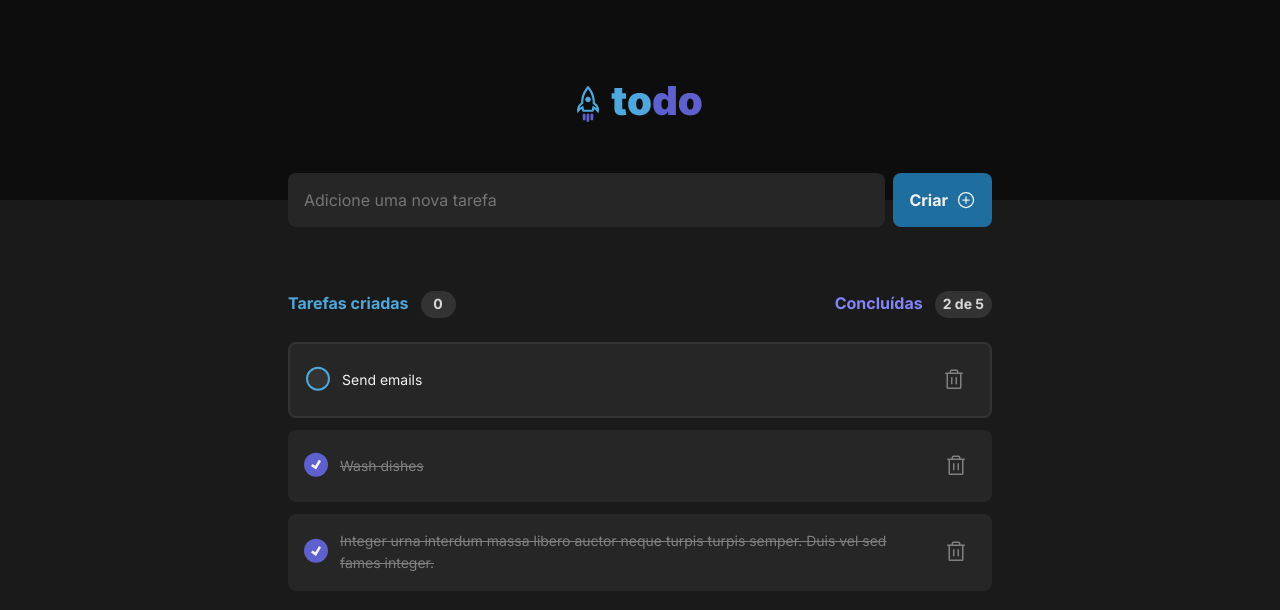
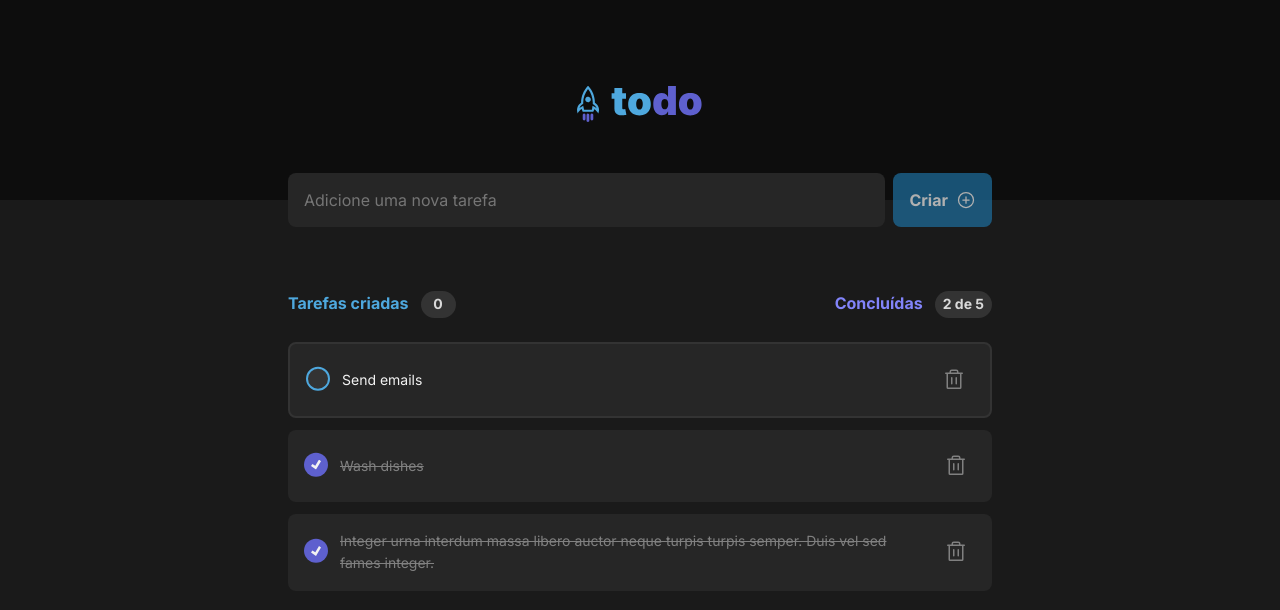
Before and after one commit to rodrigo98rm/todo-app, a React (Vite) app: page / in a window 1280 px wide. Shown: the top 610 px of the page. Built offline with nearby package versions, Linux system fonts and the light colour scheme.

Commit message:
Add tasks to the list

```diff
--- a/src/App.tsx
+++ b/src/App.tsx
@@ -3,13 +3,48 @@ import './global.css';
 import { Header } from './components/Header';
 import { CreateTask } from './components/CreateTask';
 import { TaskList } from './components/TaskList';
+import { useState } from 'react';
+
+export interface Task {
+  description: string;
+  done: boolean;
+}
+
+const tasksMock: Task[] = [
+  {
+    description: 'Send emails',
+    done: false,
+  },
+  {
+    description: 'Wash dishes',
+    done: true,
+  },
+  {
+    description:
+      'Integer urna interdum massa libero auctor neque turpis turpis semper. Duis vel sed fames integer.',
+    done: true,
+  },
+];
 
 function App() {
+  const [tasks, setTasks] = useState(tasksMock);
+
+  function addTask(description: string) {
+    const newTask = {
+      description,
+      done: false,
+    };
+
+    setTasks((oldTasks) => {
+      return [newTask, ...oldTasks];
+    });
+  }
+
   return (
     <div className={styles.container}>
       <Header />
-      <CreateTask />
-      <TaskList />
+      <CreateTask addTask={addTask} />
+      <TaskList tasks={tasks} />
     </div>
   );
 }
--- a/src/components/CreateTask/index.tsx
+++ b/src/components/CreateTask/index.tsx
@@ -1,11 +1,42 @@
 import { PlusCircle } from '@phosphor-icons/react';
 import styles from './styles.module.css';
+import { ChangeEvent, FormEvent, useState } from 'react';
 
-export function CreateTask() {
+interface CreateTaskProps {
+  addTask: (description: string) => void;
+}
+
+export function CreateTask({ addTask }: CreateTaskProps) {
+  const [description, setDescription] = useState('');
+
+  function handleDescriptionChange(e: ChangeEvent<HTMLTextAreaElement>) {
+    setDescription(e.target.value);
+  }
+
+  function handleCreateTask(e: FormEvent) {
+    e.preventDefault();
+
+    addTask(description);
+
+    setDescription('');
+  }
+
+  const isNewTaskEmpty = !description;
+
   return (
-    <form className={styles.container}>
-      <textarea placeholder="Adicione uma nova tarefa"></textarea>
-      <button>
+    <form
+      className={styles.container}
+      onSubmit={(e) => {
+        handleCreateTask(e);
+      }}
+    >
+      <textarea
+        placeholder="Adicione uma nova tarefa"
+        onChange={handleDescriptionChange}
+        value={description}
+        required
+      ></textarea>
+      <button type="submit" disabled={isNewTaskEmpty}>
         Criar <PlusCircle size={20} />
       </button>
     </form>
--- a/src/components/CreateTask/styles.module.css
+++ b/src/components/CreateTask/styles.module.css
@@ -46,7 +46,12 @@
     font-weight: bold;
 }
 
-.container button:hover {
+.container button:not(:disabled):hover {
     background: var(--blue);
     transition: background-color 0.2s;
 }
+
+.container button:disabled {
+    opacity: 0.7;
+    cursor: not-allowed;
+}
--- a/src/components/TaskList/index.tsx
+++ b/src/components/TaskList/index.tsx
@@ -1,5 +1,6 @@
 import { ClipboardText, Trash } from '@phosphor-icons/react';
 import styles from './styles.module.css';
+import { Task } from '../../App';
 
 interface HeaderCounterProps {
   title: string;
@@ -7,30 +8,9 @@ interface HeaderCounterProps {
   color: 'blue' | 'purple';
 }
 
-interface Task {
-  description: string;
-  done: boolean;
-}
-
 interface TaskListProps {
   tasks: Task[];
 }
-
-const tasksMock: Task[] = [
-  {
-    description: 'Send emails',
-    done: false,
-  },
-  {
-    description: 'Wash dishes',
-    done: true,
-  },
-  {
-    description:
-      'Integer urna interdum massa libero auctor neque turpis turpis semper. Duis vel sed fames integer.',
-    done: true,
-  },
-];
 
 function HeaderCounter({ title, count, color }: HeaderCounterProps) {
   return (
@@ -48,9 +28,6 @@ function HeaderCounter({ title, count, color }: HeaderCounterProps) {
 }
 
 export function TaskList({ tasks }: TaskListProps) {
-  // DEBUG ONLY
-  tasks = tasksMock;
-
   return (
     <div className={styles.container}>
       {/* Header */}
--- a/src/components/TaskList/styles.module.css
+++ b/src/components/TaskList/styles.module.css
@@ -91,7 +91,6 @@ input[type="checkbox"] {
     appearance: none;
     background-color: var(--gray-400);
     margin: 0;
-    color: red;
     width: 24px;
     height: 24px;
     border: 0.15em solid var(--blue);
@@ -100,7 +99,7 @@ input[type="checkbox"] {
     display: grid;
     place-content: center;
     cursor: pointer;
-    transition: 120ms background-color ease-in-out, 120ms border-color ease-in-out;
+    /* transition: 120ms background-color ease-in-out, 120ms border-color ease-in-out; */
 }
 
 input[type="checkbox"]:hover {
@@ -121,7 +120,7 @@ input[type="checkbox"]::before {
     width: 10px;
     height: 10px;
     transform: scale(0);
-    transition: 120ms transform ease-in-out;
+    /* transition: 120ms transform ease-in-out; */
     box-shadow: inset 1em 1em var(--gray-100);
     transform-origin: bottom left;
     clip-path: polygon(14% 44%, 0 65%, 50% 100%, 100% 16%, 80% 0%, 43% 62%);
```
